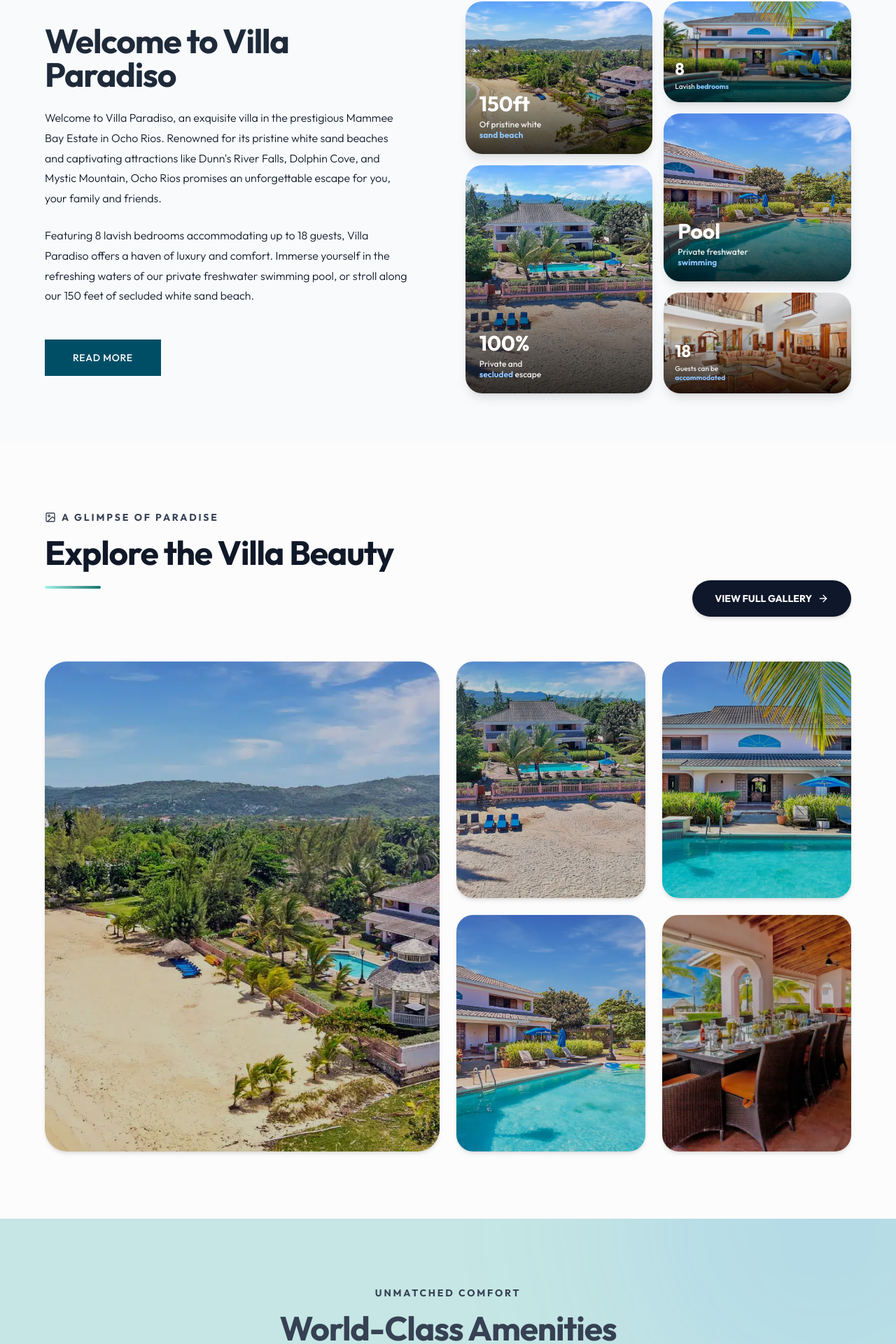
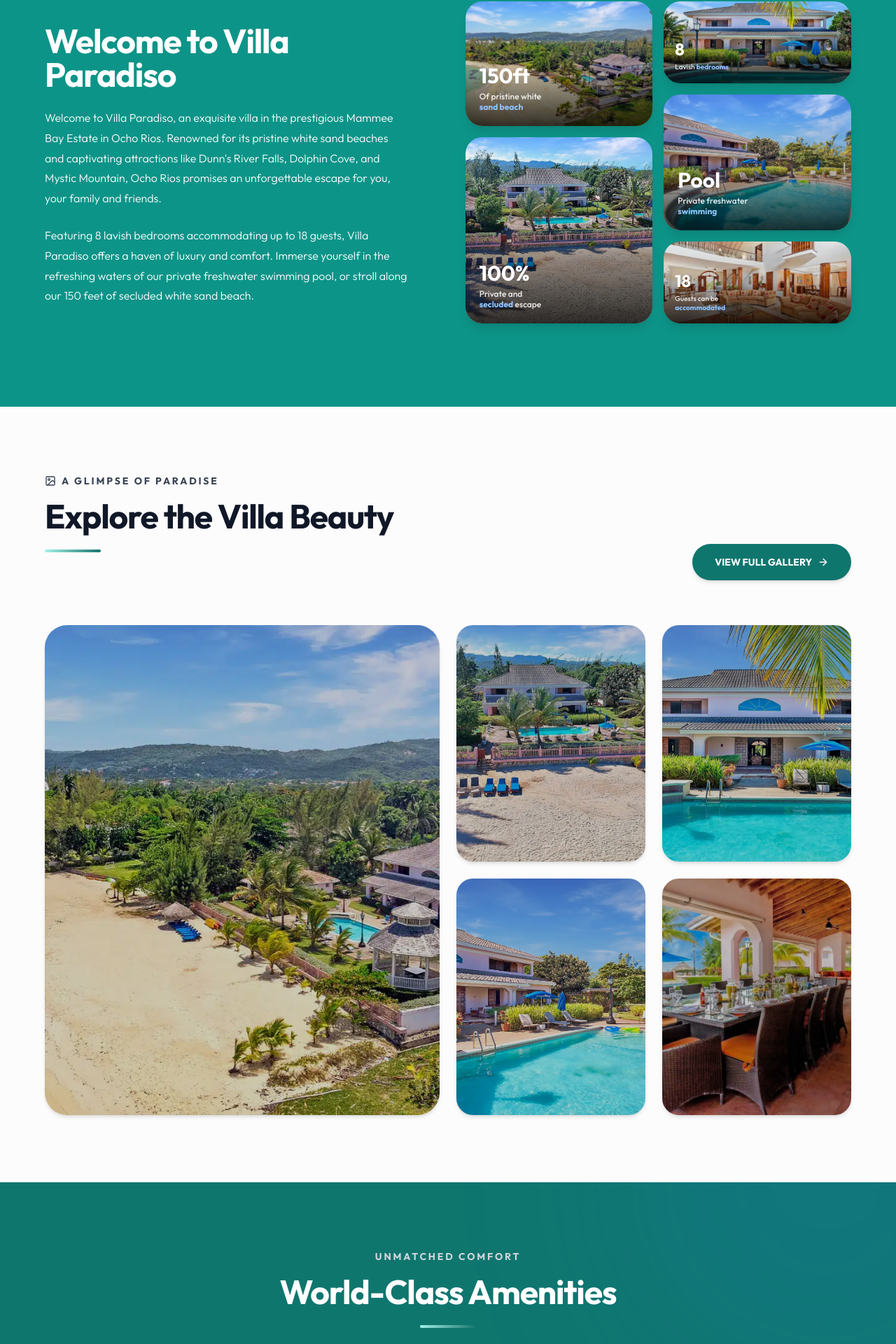
Before and after one commit to deepakbareth/villaparadisojamaica-v2, a React (Vite) app: page / in a window 1280 px wide. Shown: the part 862-2782 px from the top of the page at 70% size. Built offline with nearby package versions, Linux system fonts and the light colour scheme.

Commit message:
bg color  update

```diff
--- a/src/components/About/About.jsx
+++ b/src/components/About/About.jsx
@@ -7,20 +7,19 @@ import i5 from '../../assets/villaparadisojamaica/villaparadisojamaica/video/i5.
 
 const About = () => {
   return (
-    <section className="w-full  py-16 px-6 md:px-12 lg:px-16 overflow-hidden">
-      <div className="max-w-[1440px] mx-auto rounded-[2rem] md:rounded-[3rem]  text-white">
-
+    <section className="w-full bg-[#0D9488] py-16 px-6 md:px-12 lg:px-16 overflow-hidden">
+      <div className="max-w-[1440px] mx-auto rounded-[2rem] md:rounded-[3rem] bg-[#0D9488] text-white">
         <div className="flex flex-col lg:flex-row gap-12 lg:gap-12">
 
           {/* Left Column: Exact Text Content */}
           <div className="w-full lg:w-1/2 flex flex-col justify-center animate-fade-in-up pr-0 lg:pr-8 py-8">
 
 
-            <h2 className="text-3xl md:text-4xl lg:text-5xl font-bold tracking-tight mb-6 text-gray-800">
+            <h2 className="text-3xl md:text-4xl lg:text-5xl font-bold tracking-tight mb-6 text-white">
               Welcome to Villa Paradiso
             </h2>
 
-            <p className="text-gray-900 text-[15px] md:text-base leading-[1.8] mb-6 font-light">
+            <p className="text-white text-[15px] md:text-base leading-[1.8] mb-6 font-light">
               Welcome to Villa Paradiso, an exquisite villa in the prestigious Mammee Bay
               Estate in Ocho Rios. Renowned for its pristine white sand beaches and
               captivating attractions like Dunn's River Falls, Dolphin Cove, and Mystic
@@ -28,21 +27,21 @@ const About = () => {
               and friends.
             </p>
 
-            <p className="text-gray-900  text-[15px] md:text-base leading-[1.8] mb-12 font-light">
+            <p className="text-white text-[15px] md:text-base leading-[1.8] mb-12 font-light">
               Featuring 8 lavish bedrooms accommodating up to 18 guests, Villa Paradiso
               offers a haven of luxury and comfort. Immerse yourself in the refreshing
               waters of our private freshwater swimming pool, or stroll along our 150 feet of
               secluded white sand beach.
             </p>
 
-            <button className="bg-[#004e66] hover:bg-[#003d52] text-white px-10 py-4 text-sm font-medium transition-all duration-300 w-fit uppercase tracking-wider">
+            {/* <button className="bg-[#004e66] hover:bg-[#003d52] text-white px-10 py-4 text-sm font-medium transition-all duration-300 w-fit uppercase tracking-wider">
               READ MORE
-            </button>
+            </button> */}
 
           </div>
 
           {/* Right Column: Bento Grid Images */}
-          <div className="w-full lg:w-1/2 flex gap-4 h-[500px] lg:h-[560px]">
+          <div className="w-full lg:w-1/2 flex gap-4 h-[400px] lg:h-[460px]">
 
             {/* Grid Column 1 */}
             <div className="w-1/2 flex flex-col gap-4">
--- a/src/components/Amenities/Amenities.jsx
+++ b/src/components/Amenities/Amenities.jsx
@@ -55,8 +55,7 @@ const Amenities = () => {
   ];
 
   return (
-    <section className="w-full bg-[#c5e6e4] py-24 px-6 md:px-12 lg:px-16 relative overflow-hidden">
-      {/* Decorative gradient orb */}
+    <section className="w-full bg-[#0F766E] py-24 px-6 md:px-12 lg:px-16 relative overflow-hidden">      {/* Decorative gradient orb */}
       <div className="absolute top-0 right-0 w-[600px] h-[600px] bg-blue-500/10 rounded-full blur-[120px] -translate-y-1/2 translate-x-1/3 pointer-events-none"></div>
       <div className="absolute bottom-0 left-0 w-[500px] h-[500px] bg-teal-500/10 rounded-full blur-[100px] translate-y-1/3 -translate-x-1/4 pointer-events-none"></div>
 
@@ -64,10 +63,10 @@ const Amenities = () => {
 
         {/* Section Header */}
         <div className="text-center mb-16 flex flex-col items-center">
-          <h3 className="text-gray-700 uppercase tracking-[0.2em] text-xs md:text-sm font-bold mb-4 flex items-center justify-center gap-2">
+          <h3 className="text-gray-300 uppercase tracking-[0.2em] text-xs md:text-sm font-bold mb-4 flex items-center justify-center gap-2">
             Unmatched Comfort
           </h3>
-          <h2 className="text-3xl md:text-4xl lg:text-5xl font-bold tracking-tight mb-6 text-gray-700">
+          <h2 className="text-3xl md:text-4xl lg:text-5xl font-bold tracking-tight mb-6 text-white">
             World-Class Amenities
           </h2>
           <div className="w-20 h-1 bg-gradient-to-r from-[#a2f2ea] to-[#0f766e] rounded-full mb-10 mx-auto"></div>
@@ -90,7 +89,7 @@ const Amenities = () => {
               </div>
 
               {/* Text Content */}
-              <p className="text-gray-500 text-[11px] md:text-xs uppercase tracking-[0.15em] mb-2 font-semibold">
+              <p className="text-gray-300 text-[11px] md:text-xs uppercase tracking-[0.15em] mb-2 font-semibold">
                 {item.label}
               </p>
               <h4 className="text-white text-base md:text-lg font-medium text-center tracking-wide">
--- a/src/components/Contact/Contact.jsx
+++ b/src/components/Contact/Contact.jsx
@@ -12,16 +12,16 @@ const Contact = () => {
         <div className="bg-white rounded-[2rem] md:rounded-[3rem] shadow-[0_20px_50px_rgb(0,0,0,0.05)] overflow-hidden flex flex-col lg:flex-row border border-gray-100">
 
           {/* Left Column: Contact Info & Text (From Screenshot) */}
-          <div className="w-full lg:w-5/12 bg-[#95cfc9] text-white p-10 md:p-16 flex flex-col justify-between relative overflow-hidden">
+          <div className="w-full lg:w-5/12 bg-[#0F766E] text-white p-10 md:p-16 flex flex-col justify-between relative overflow-hidden">
             {/* Background decorative circles */}
             <div className="absolute -top-24 -right-24 w-64 h-64 bg-[#a2f2ea]/20 rounded-full blur-[80px] pointer-events-none"></div>
             <div className="absolute -bottom-24 -left-24 w-64 h-64 bg-teal-500/20 rounded-full blur-[80px] pointer-events-none"></div>
 
             <div className="relative z-10">
-              <h3 className="text-gray-700 uppercase tracking-[0.2em] text-xs md:text-sm font-bold mb-4 flex items-center gap-2">
+              <h3 className="text-gray-300 uppercase tracking-[0.2em] text-xs md:text-sm font-bold mb-4 flex items-center gap-2">
                 Get In Touch
               </h3>
-              <h2 className="text-3xl md:text-4xl lg:text-5xl font-bold tracking-tight mb-6 text-gray-900">
+              <h2 className="text-3xl md:text-4xl lg:text-5xl font-bold tracking-tight mb-6 text-white">
                 Contact Us
               </h2>
               <div className="w-20 h-1 bg-gradient-to-r from-[#a2f2ea] to-[#0f766e] rounded-full mb-10"></div>
@@ -38,23 +38,18 @@ const Contact = () => {
                   </div>
                   <div>
                     <p className="text-white/50 text-xs uppercase tracking-widest font-bold mb-1">Direct Line</p>
-                    <a href="tel:4165616664" className="text-2xl md:text-3xl font-bold tracking-wider hover:text-[#a2f2ea] transition-colors">
-                      416-561-6664
+                    <a href="tel:+1 4165616664" className="text-2xl md:text-3xl font-bold tracking-wider hover:text-[#a2f2ea] transition-colors">
+                      +1 416-561-6664
                     </a>
                   </div>
                 </div>
               </div>
             </div>
 
-            <div className="relative z-10 space-y-4">
-              <button className="bg-[#0f766e] hover:bg-[#003d52] text-white px-10 py-4 text-sm font-bold uppercase tracking-wider transition-colors duration-300 w-full sm:w-auto shadow-md">
-                CONTACT US
-              </button>
-            </div>
           </div>
 
           {/* Right Column: Contact Form */}
-          <div className="w-full lg:w-7/12 p-10 md:p-16 lg:p-20 flex flex-col justify-center bg-white">
+          <div className="w-full lg:w-7/12 p-10 md:p-16 lg:p-10 flex flex-col justify-center bg-white">
             <div className="mb-10">
               <h3 className="text-2xl font-bold text-gray-900 mb-2">Send us a message</h3>
               <p className="text-gray-500 text-sm">We'll get back to you within 24 hours.</p>
--- a/src/components/Footer/Footer.jsx
+++ b/src/components/Footer/Footer.jsx
@@ -2,7 +2,7 @@ import React from 'react';
 
 const Footer = () => {
   return (
-    <footer className="w-full bg-[#43706b] text-white pt-20 pb-8 px-6 md:px-12 lg:px-16 border-t border-white/10">
+    <footer className="w-full bg-[#0F766E] text-white pt-20 pb-8 px-6 md:px-12 lg:px-16 border-t border-white/10">
       <div className="max-w-[1440px] mx-auto">
 
         {/* Main Footer Content */}
--- a/src/components/GalleryPreview/GalleryPreview.jsx
+++ b/src/components/GalleryPreview/GalleryPreview.jsx
@@ -73,7 +73,7 @@ const GalleryPreview = () => {
             <div className="w-20 h-1 bg-gradient-to-r from-[#a2f2ea] to-[#0f766e] rounded-full mb-10"></div>
           </div>
 
-          <button className="bg-primary hover:bg-accent text-white px-8 py-4 rounded-full font-bold text-sm transition-all duration-300 shadow-md hover:shadow-xl hover:-translate-y-1 flex items-center gap-2 group w-fit">
+          <button className="bg-[#0f766e] hover:bg-[#003d52]  text-white px-8 py-4 rounded-full font-bold text-sm transition-all duration-300 shadow-md hover:shadow-xl hover:-translate-y-1 flex items-center gap-2 group w-fit">
             VIEW FULL GALLERY
             <ArrowRight className="w-4 h-4 transition-transform duration-300 group-hover:translate-x-1" />
           </button>
```
